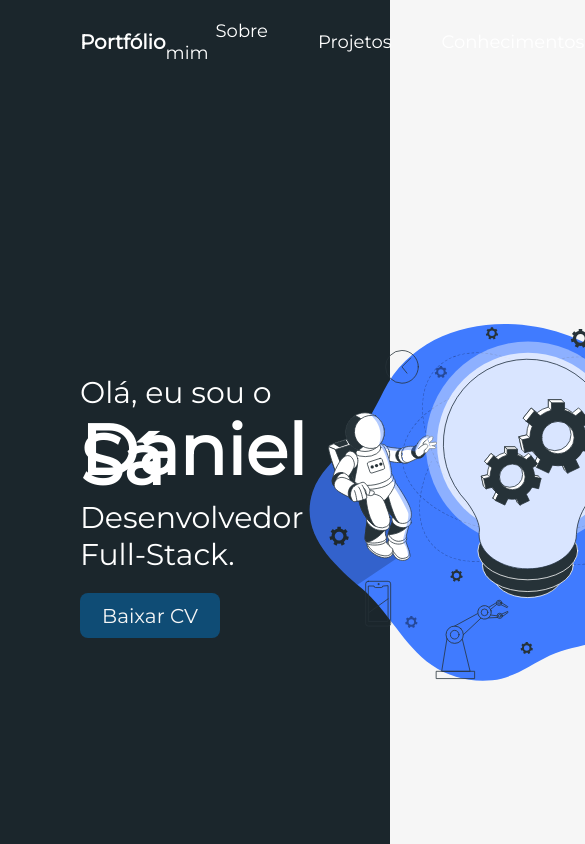
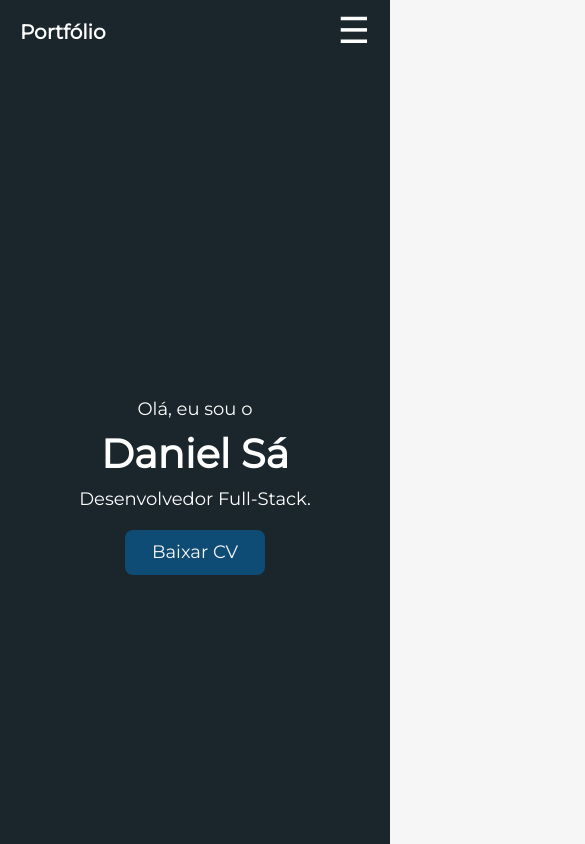
Before and after one commit to danieljvsa/portfolio, a Next.js app: page / in a window 390 px wide. Shown: the top 844 px of the page, 585 px wide, since content can reach past the window. Built offline with nearby package versions, Linux system fonts and the light colour scheme.

Commit message:
Responsive design added

```diff
--- a/components/Aboutme.tsx
+++ b/components/Aboutme.tsx
@@ -19,7 +19,7 @@ export function Aboutme(){
                     com a introdução de programação na licenciatura, <br />
                     o que me levou a investir meu tempo nesta área.</span> <br />
                     <button className={styles.button}>
-                        <Link href="#"><a>Linkedin</a></Link>
+                        <Link href="https://www.linkedin.com/in/danieljvsa/"><a>Linkedin</a></Link>
                     </button>
                 </div>
             </div>
--- a/components/Contact.tsx
+++ b/components/Contact.tsx
@@ -9,8 +9,8 @@ export function Contact(){
             <p>Se quiser conversar comigo, não hesite em mandar uma mensagem</p>
             <span className={styles.email}>💌 danielviana18@gmail.com</span>
             <div className={styles.about_link}>
-                <button className={styles.button_link}><Link href="#"><a>Linkedin</a></Link></button>
-                <button className={styles.button_link}><Link href="#"><a>Github</a></Link></button>
+                <button className={styles.button_link}><Link href="https://www.linkedin.com/in/danieljvsa/"><a>Linkedin</a></Link></button>
+                <button className={styles.button_link}><Link href="https://github.com/danieljvsa"><a>Github</a></Link></button>
             </div>
             <p>Criado por Daniel Sá</p>
         </div>
--- a/components/Header.tsx
+++ b/components/Header.tsx
@@ -8,6 +8,7 @@ export function Header(){
             <div className={styles.logo}>
                 <h1>Portfólio</h1>
             </div>
+            <button>&#9776;</button>
             <div className={styles.menu}>
                 <p><Link href="#about-me"><a>Sobre mim</a></Link></p>
                 <p><Link href="#projects"><a>Projetos</a></Link></p>
--- a/components/Projects.tsx
+++ b/components/Projects.tsx
@@ -45,7 +45,7 @@ export function Projects(){
                     </div>
                 </div>
             </div>
-            <span><Link href="#"><a>Repositórios do Github</a></Link></span>
+            <span><Link href="https://github.com/danieljvsa?tab=repositories"><a>Repositórios do Github</a></Link></span>
         </div>
     )
 }
--- a/components/Title.tsx
+++ b/components/Title.tsx
@@ -5,6 +5,7 @@ import styles from '../styles/Components/Title.module.scss'
 export function Title(){
     return(
         <header className={styles.main_header}>
+            <div className={styles.header_div}>
                 <div className={styles.text_header}>
                     <p>
                         Olá, eu sou o
@@ -18,6 +19,7 @@ export function Title(){
                     </button>
                 </div>
                 <img src="/assets/logo-header.svg" alt="home-tech" className={styles.img_header} />
+            </div>
         </header>
     )
 }
--- a/styles/Components/Aboutme.module.scss
+++ b/styles/Components/Aboutme.module.scss
@@ -57,3 +57,19 @@
         }
     }
 }
+
+@media (max-width: 1000px) {
+
+    .about_content{
+        text-align: center;
+        .about_div{
+            padding: 0 !important;
+            margin: 2rem !important;
+        }
+        .logo_perfil{
+            display: none !important;
+        }
+
+    }
+
+}
--- a/styles/Components/Contact.module.scss
+++ b/styles/Components/Contact.module.scss
@@ -15,7 +15,8 @@
     }
 
     p{
-        margin: 20px 0;
+        margin: 20px 2rem;
+        text-align: center;
     }
 
     .email{
@@ -33,12 +34,12 @@
 
     .about_link{
         display: flex;
-        justify-content: space-between;
+        justify-content: center;
         align-items: center;
-        width: 15%;
 
         .button_link{
             margin-bottom: 20px;
+            margin-right: 1rem;
             border-radius: 8px;
             background-color: #181818;
             padding: 10px 20px;
--- a/styles/Components/Header.module.scss
+++ b/styles/Components/Header.module.scss
@@ -4,13 +4,28 @@
     align-items: center;
     background-color: #1B262C;
     color: #FFFFFF;
-    height: 10vh;
+    height: auto;
 
     .logo{
         font-family: 'Montserrat', sans-serif;
         font-weight: 400;
         font-size: 1rem;
-        margin: 1rem 0 1rem 8rem;
+        margin: 2rem 0 2rem 8rem;
+    }
+
+    button{
+        background-color: transparent;
+        border: none;
+        color: #FFF;
+        font-size: 36px;
+        position: absolute;
+        right: 8rem;
+        top: 10px;
+        display: none;
+    }
+
+    button:focus~.menu {
+        height: auto !important;
     }
 
     .menu{
@@ -31,3 +46,46 @@
 
     }
 }
+
+@media (max-width: 1000px) {
+    .header{
+        flex-direction: column !important;
+        padding: 0 !important;
+        align-items: flex-start !important;
+
+        button {
+            display: flex !important;
+        }
+
+        .menu{
+            overflow: hidden !important;
+            text-align: center !important;
+            flex-direction: column !important;
+            width: 100% !important;
+            margin: 0 !important;
+            height: 0 !important;
+
+            p{
+                margin: 1rem 0 !important;
+                width: 100% !important;
+            }
+        }
+    }
+
+}
+
+@media (max-width: 700px) {
+    .logo{
+        margin: 2rem !important;
+    }
+    .header{
+        vertical-align: middle !important;
+        button{
+            right: 2rem !important;
+        }
+
+        .menu{
+            padding-right: 3rem !important;
+        }
+    }
+}
--- a/styles/Components/Title.module.scss
+++ b/styles/Components/Title.module.scss
@@ -1,15 +1,21 @@
 .main_header{
+    background-color: #1B262C;
+    color: #FFFFFF;
+    min-height: 100vh;
+    display: flex;
+    justify-content: center;
+    align-items: center;
+
+    .header_div{
+        max-width: 1200px;
         display: flex;
         justify-content: space-between;
         align-items: center;
-    background-color: #1B262C;
-    color: #FFFFFF;
-    min-height: 100vh;
 
         .img_header{
             height: 600px;
             width: 600px;
-        margin-right: 8rem;
+            margin-left: 8rem;
             margin-bottom: 1rem;
         }
 
@@ -17,7 +23,7 @@
             display: flex;
             flex-direction: column;
             justify-content: left;
-        margin-left: 8rem;
+            margin-right: 8rem;
             font-family: 'Montserrat', sans-serif;
 
             > p{
@@ -38,6 +44,7 @@
                 height: 45px;
                 width: 140px;
                 border-radius: 8px;
+                cursor: pointer;
 
                 a{
                     color: #f6f6f6;
@@ -50,3 +57,40 @@
             }
         }
     }
+
+
+}
+
+@media (max-width: 1200px) {
+    .img_header{
+        display: none !important;
+    }
+    .header_div{
+        justify-content: center !important;
+        align-items: center !important;
+        .text_header{
+            text-align: center !important;
+            justify-content: center !important;
+            align-items: center !important;
+            margin: 0 !important;
+        }
+    }
+}
+
+@media (max-width: 700px) {
+    .text_header{
+        > p{
+            font-size: 1.8rem !important;
+        }
+        h2{
+            font-size: 4rem !important;
+            margin: 1rem 0 !important;
+        }
+
+        .button{
+            a{
+                font-size: 1.8rem !important;
+            }
+        }
+    }
+}
```
Also changed, not shown: styles/Home.module.scss (line endings or trailing spaces), 1 other file (tests, documents, lock files or other folders). Lines whose indentation alone changed are shown as unchanged.
